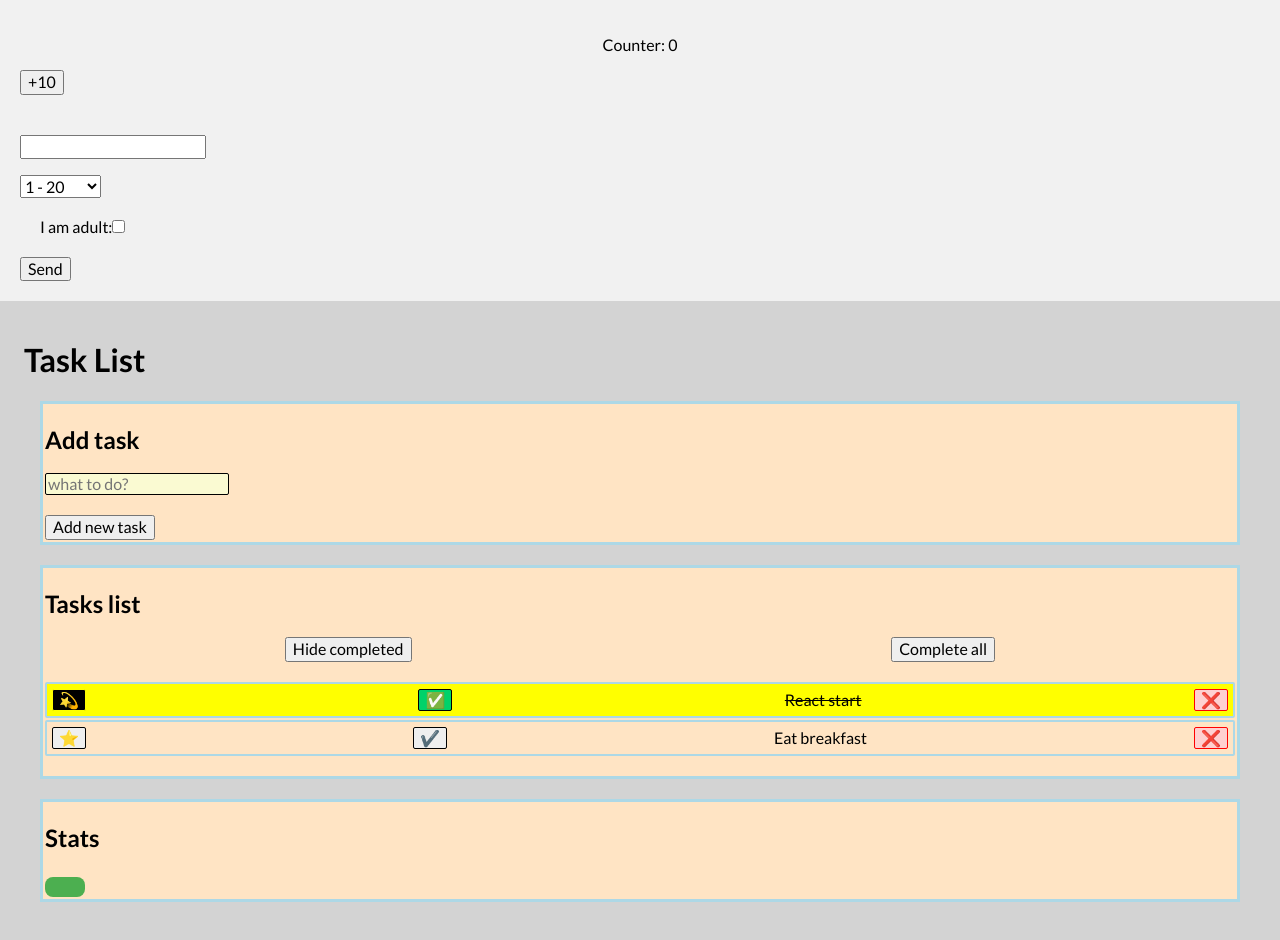
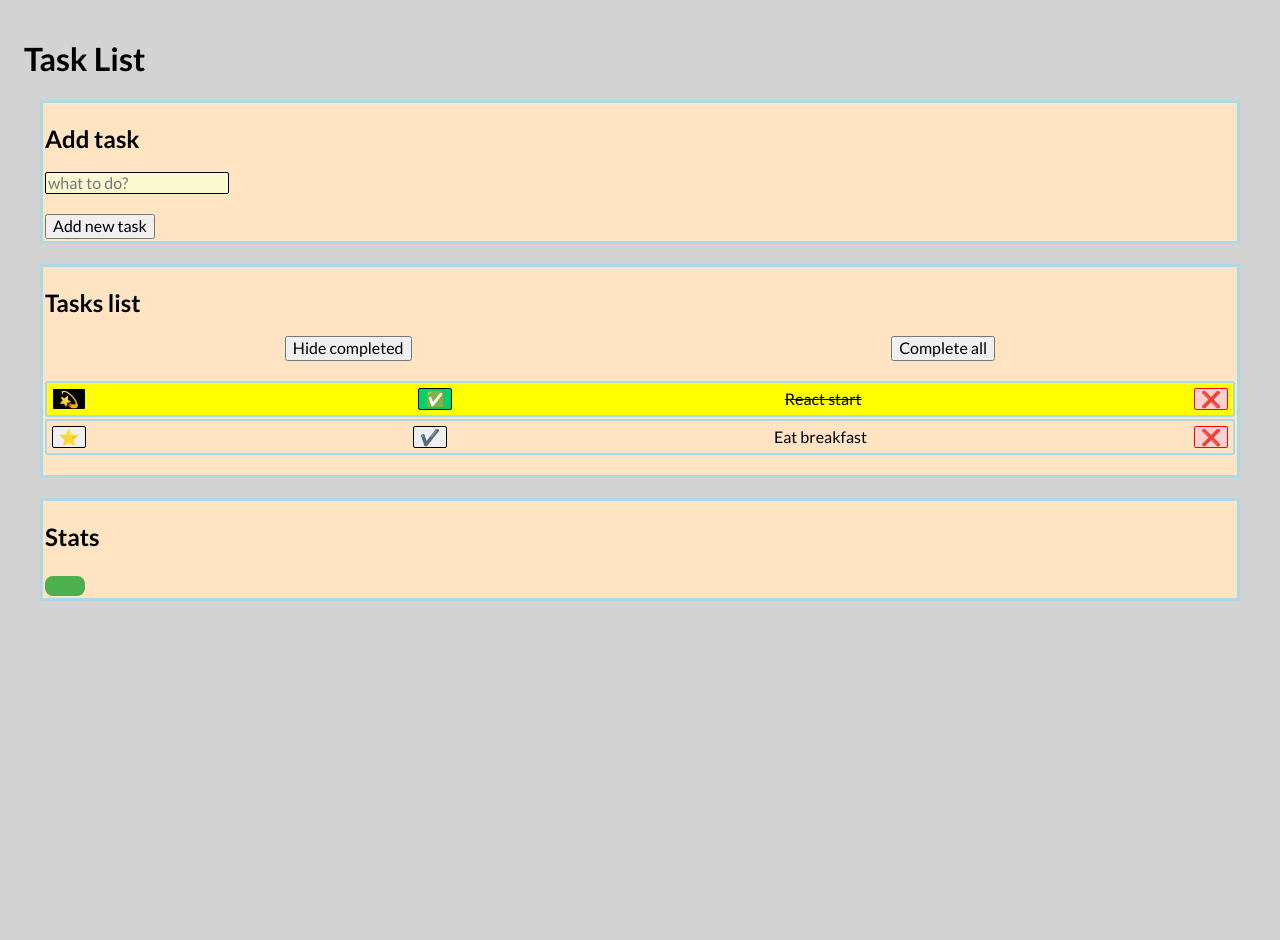
Before and after one commit to RobFyd/practice-in-react, a React (Create React App) app: page / in a window 1280 px wide. After the commit the page ends 800 px from the top, so only its background shows below. Built offline with nearby package versions, Linux system fonts and the light colour scheme.

Commit message:
unnecessary code commented

```diff
--- a/src/App.js
+++ b/src/App.js
@@ -29,25 +29,21 @@ const tasks = [
 let hideDoneTasks = false;
 
 function App() {
-  const [count, setCount] = useState(0); // hook useState  - return array with two elements: value and function to change value, must be in function component, one argument is initial value
+  // const [count, setCount] = useState(0); // hook useState  - return array with two elements: value and function to change value, must be in function component, one argument is initial value
 
-  const [name, setName] = useState(""); // <form> in react - <input> and <textarea>
-  const [age, setAge] = useState("1 - 20"); // <form> in react - <select>
-  const [adult, setAdult] = useState(false); // <form> in react - <input type="checkbox">
-  const onSelectChange = ({ target }) => setAge(target.value); // for <select> in <form>
-  const onAdultChange = ({ target }) => setAdult(target.checked); // for <input type="checkbox"> in <form>
-  const onFormSubmit = (event) => {
-    event.preventDefault();
-    console.log(`Name: ${name} and age: ${age} was sent. Adult: ${adult}`);
-  };
-
-  const onFormSubmit2 = (event) => {
-    event.preventDefault();
-  };
+  // const [name, setName] = useState(""); // <form> in react - <input> and <textarea>
+  // const [age, setAge] = useState("1 - 20"); // <form> in react - <select>
+  // const [adult, setAdult] = useState(false); // <form> in react - <input type="checkbox">
+  // const onSelectChange = ({ target }) => setAge(target.value); // for <select> in <form>
+  // const onAdultChange = ({ target }) => setAdult(target.checked); // for <input type="checkbox"> in <form>
+  // const onFormSubmit = (event) => {
+  //   event.preventDefault();
+  //   console.log(`Name: ${name} and age: ${age} was sent. Adult: ${adult}`);
+  // };
 
   return (
     <>
-      <div className="containerDiv">
+      {/* <div className="containerDiv">
         <p className="containerP">Counter: {count}</p>
         <button onClick={() => setCount((count) => count + 10)}>+10</button>
       </div>
@@ -74,7 +70,7 @@ function App() {
           </div>
           <button>Send</button>
         </form>
-      </div>
+      </div> */}
 
       <Container>
         <Header title="Task List" />
```
